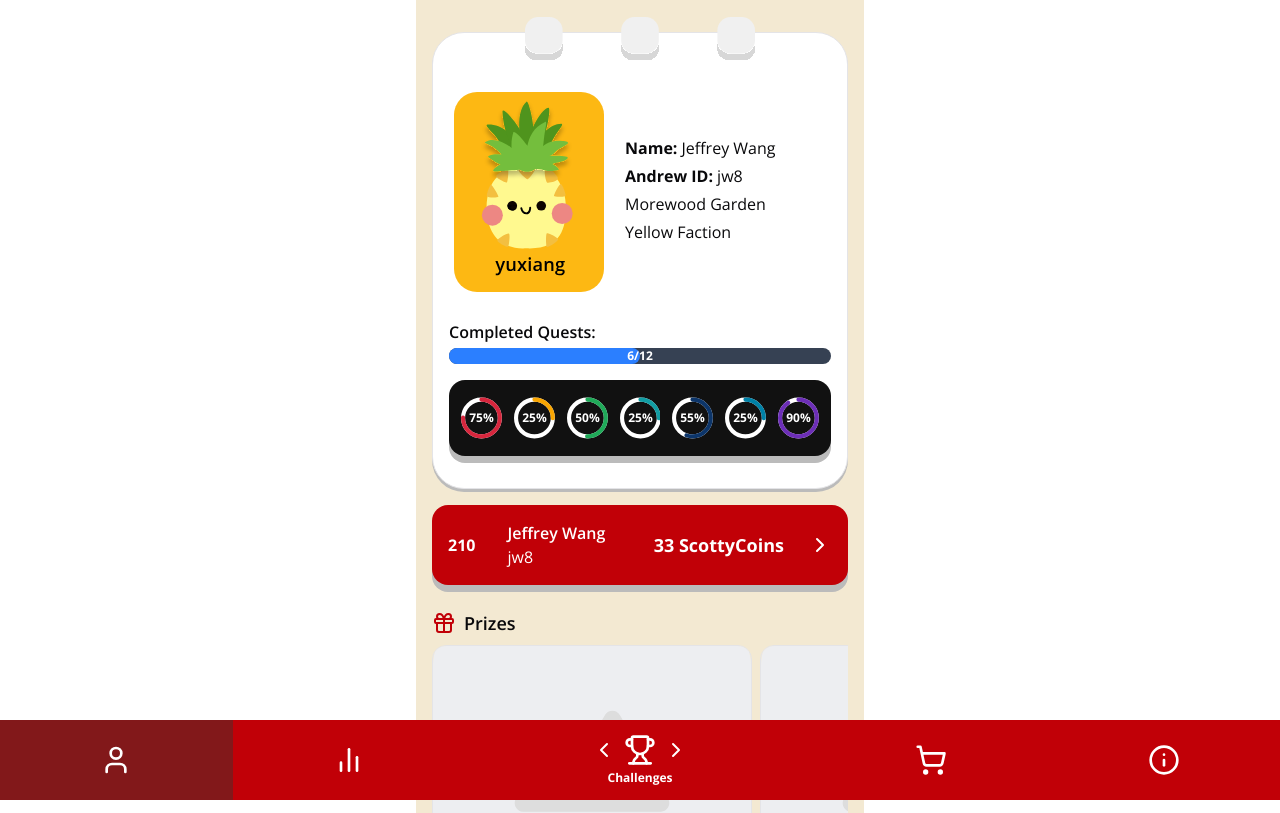
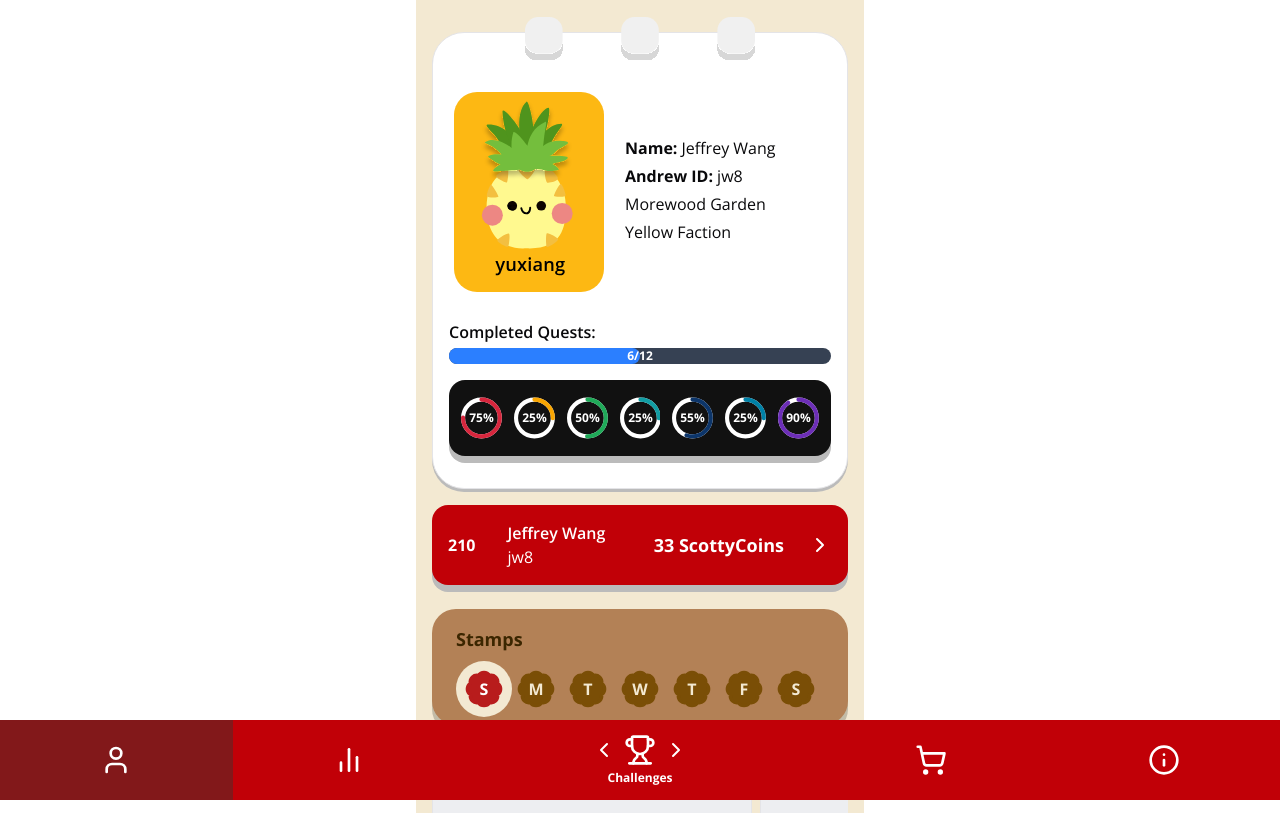
Before and after one commit to ScottyLabs/o-quest, a React (Vite) app in the folder apps/frontend/: page /profile in a window 1280 px wide. Shown: the top 813 px of the page. Built offline with nearby package versions, Linux system fonts and the light colour scheme.

Commit message:
feat: add stamps section

```diff
--- /dev/null
+++ b/apps/frontend/src/components/stamps.tsx
@@ -0,0 +1,42 @@
+import { Badge } from "lucide-react";
+
+const days = ["S", "M", "T", "W", "T", "F", "S"];
+
+export type StampsProps = {
+    week: boolean[]; // 7 booleans, Sunday to Saturday
+};
+
+export default function Stamps({ week }: StampsProps) {
+    return (
+        <div className="rounded-3xl bg-[#B38156] shadow-[0_8px_0_#C2BBA7] px-6 py-4 flex flex-col gap-2 max-w-full mb-4">
+            <div className="font-bold text-lg text-[#3B2600] mb-2">Stamps</div>
+            <div className="flex flex-row gap-3 justify-center items-center">
+                {days.map((d, i) => (
+                    <div key={d} className="flex flex-col items-center">
+                        <div
+                            className={`relative rounded-full flex items-center justify-center ${
+                                week[i]
+                                    ? "bg-[#F3E9D2] shadow-[0_0_0_8px_#F3E9D2]"
+                                    : "bg-transparent"
+                            }`}
+                            style={{ width: 40, height: 40 }}
+                        >
+                            <Badge
+                                size={40}
+                                color={week[i] ? "#B81C1C" : "#7A4E06"}
+                                fill={week[i] ? "#B81C1C" : "#7A4E06"}
+                                strokeWidth={2}
+                            />
+                            <span
+                                className={`absolute text-base font-bold ${week[i] ? "text-white" : "text-[#F3E9D2]"}`}
+                                style={{ pointerEvents: "none" }}
+                            >
+                                {d}
+                            </span>
+                        </div>
+                    </div>
+                ))}
+            </div>
+        </div>
+    );
+}
--- a/apps/frontend/src/routes/profile.tsx
+++ b/apps/frontend/src/routes/profile.tsx
@@ -3,6 +3,7 @@ import { Link, createFileRoute } from "@tanstack/react-router";
 import { Camera, ChevronRight, Gift } from "lucide-react";
 import { useEffect, useState } from "react";
 import CategoryProgressBar from "../components/category-progress-bar";
+import Stamps from "../components/stamps";
 import { Card } from "../components/ui/card";
 
 // Mock function to simulate backend data fetching
@@ -172,6 +173,8 @@ function Profile() {
                 </div>
             </div>
 
+            <Stamps week={[true, false, false, false, false, false, false]} />
+
             {/* Prizes */}
             <div className="mb-2 flex items-center gap-2">
                 <Gift className="w-6 h-6 text-red-700" />
```
